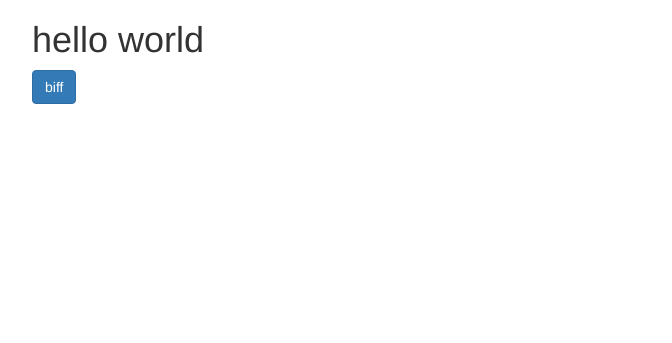
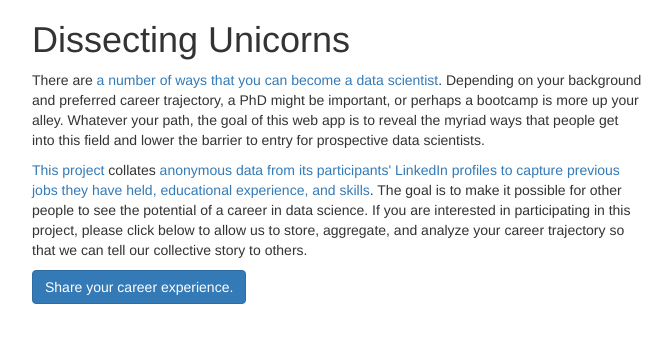
Before and after one commit to datascopeanalytics/dissecting-unicorns, a Flask app: page / in a window 1280 px wide. Shown: the top 343 px of the page, without its empty margins (303-975 px from the left). Run offline with Flask 2, Linux system fonts and the light colour scheme; some libraries are stand-ins or nearby versions.

Commit message:
improved home page copy

```diff
--- a/web/templates/home.html
+++ b/web/templates/home.html
@@ -9,13 +9,43 @@
 </script>
 {% endblock head %}
 
+{% block title %}Dissecting unicorns{% endblock title %}
+
 {% block content %}
 <div class="container-fluid">
   <div class="row">
     <div class="col-md-6 col-md-offset-3">
-      <h1>hello world</h1>
+      <h1>Dissecting Unicorns</h1>
 
-      <button class="btn btn-primary">biff</button>
+      <p>
+
+        There are <a
+        href="https://datascopeanalytics.com/blog/how-do-i-become-a-data-scientist-an-evaluation-of-3-alternatives/">a
+        number of ways that you can become a data scientist</a>. Depending on
+        your background and preferred career trajectory, a PhD might be
+        important, or perhaps a bootcamp is more up your alley. Whatever your
+        path, the goal of this web app is to reveal the myriad ways that people
+        get into this field and lower the barrier to entry for prospective data
+        scientists.
+
+      </p><p>
+
+        <a
+        href="https://github.com/datascopeanalytics/dissecting-unicorns">This
+        project</a> collates <a
+        href="https://github.com/datascopeanalytics/dissecting-unicorns/blob/master/web/static/js/main.js#L5-L10">anonymous
+        data from its participants' LinkedIn profiles to capture previous jobs
+        they have held, educational experience, and skills</a>. The goal is to
+        make it possible for other people to see the potential of a career in
+        data science. If you are interested in participating in this project,
+        please click below to allow us to store, aggregate, and analyze your
+        career trajectory so that we can tell our collective story to others.
+
+      </p>
+
+      <p>
+        <button class="btn btn-primary">Share your career experience.</button>
+      </p>
 
     </div>
   </div>
```
